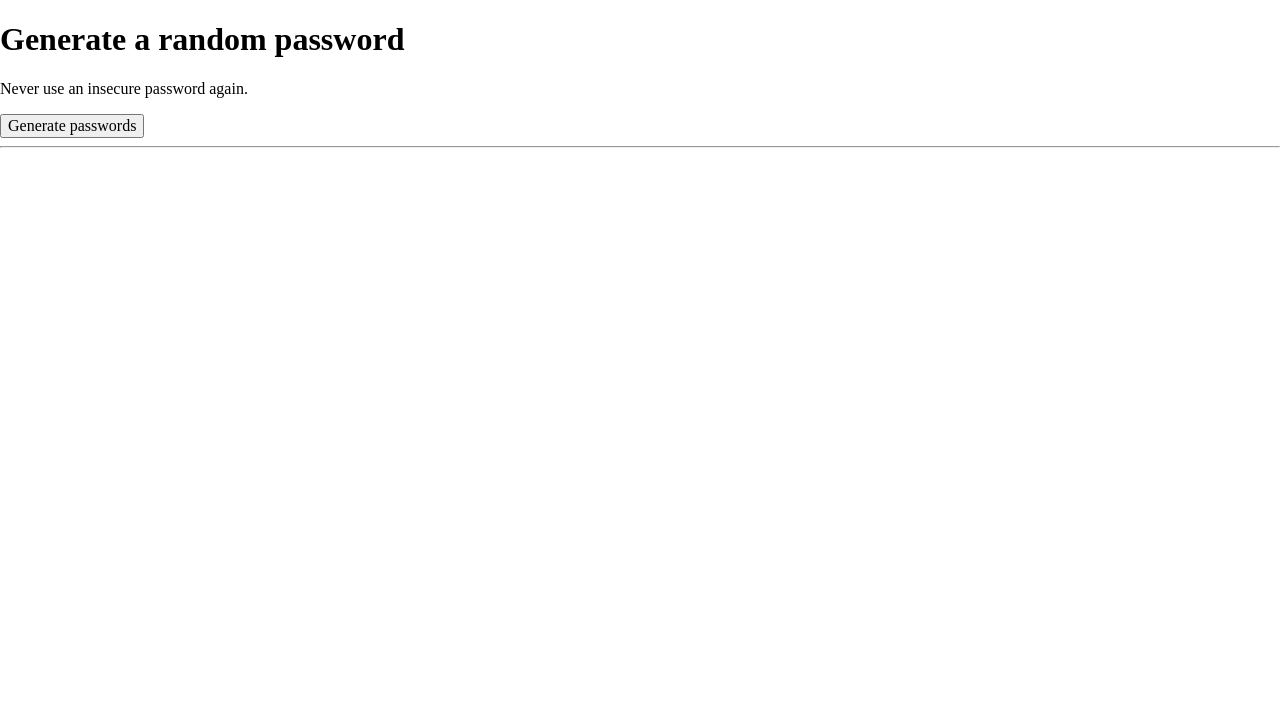
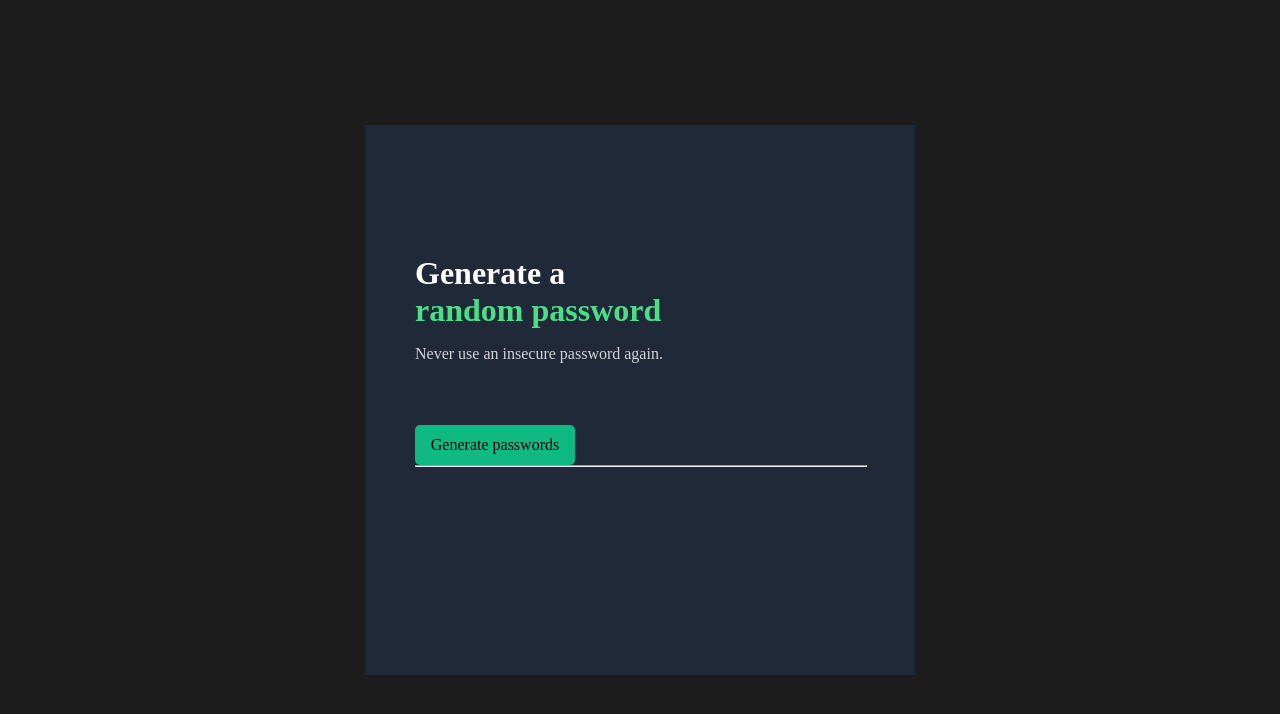
Before and after one commit to AppaSapkal01/Random-Password-Generator, a website built with Vite: page index.html in a window 1280 px wide. Built offline with nearby package versions, Linux system fonts and the light colour scheme.

Commit message:
added style

```diff
--- a/index.css
+++ b/index.css
@@ -1,3 +1,69 @@
+* {
+    margin: 0;
+    padding: 0;
+
+}
+
 body {
-    margin: 0;
+    background: #1C1C1C;
+    display: flex;
+    justify-content: center;
+    align-items: center;
+    font-family: 'Karla';
 }
+
+
+.container {
+    width: 550px;
+    height: 550px;
+    margin: auto;
+    background: #1F2937;
+
+}
+
+.content {
+    margin-left: 50px;
+}
+
+.title {
+    width: 250px;
+    height: 80px;
+    margin-top: 130px;
+    color: #FFFFFF;
+}
+
+#color-text {
+    color: #4ADF86;
+}
+
+.text {
+    width: 380px;
+    height: 30px;
+    margin-top: 10px;
+    color: #D5D4D8;
+}
+
+#btn {
+    margin-top: 50px;
+    width: 10rem;
+    height: 2.5rem;
+    background: #10B981;
+    border: none;
+    border-radius: 5px;
+    padding: 5px;
+
+}
+
+#btn-text {
+    padding: 0.3rem 0.2rem;
+}
+
+hr {
+    width: 450px;
+    padding-left: 0;
+}
+
+.display {
+    display: flex;
+    background: #bfc3c8;
+}
--- a/index.html
+++ b/index.html
@@ -3,12 +3,24 @@
         <link rel="stylesheet" href="index.css">
     </head>
     <body>
-        <h1>Generate a random password</h1>
-        <p>Never use an insecure password again.</p>
-        <button onclick="generatePass()">Generate passwords</button>
-        <hr>
-        <div id="first-pass"></div>
-        <div id="second-pass"></div>
-        <script src="index.js"></script>
+        <main class="container">
+            <div class="content">
+                <div class="title">
+                    <h1>
+                        Generate a
+                        <p id="color-text">random password</p>
+                    </h1>
+                </div>
+                <p class="text">Never use an insecure password again.</p>
+                <button id="btn" onclick="generatePass()"><p id="btn-text">Generate passwords</p></button>
+                <hr>
+                <div id="display-pass">
+                    <h3 class="display" id="first-pass"></h3>
+                    <h3 class="display" id="second-pass"></h3>
+                </div>
+                <script src="index.js"></script>
+                </div>
+            </div>
+        </main>
     </body>
 </html>
--- a/index.js
+++ b/index.js
@@ -4,14 +4,18 @@ const characters = ["A","B","C","D","E","F","G","H","I","J","K","L","M","N","O"
 let firstPassEl = document.getElementById("first-pass");
 let secondPassEl = document.getElementById("second-pass")
 function generatePass() {
+    firstPassEl.textContent = " ";
+    secondPassEl.textContent = " ";
+
     for (let i = 0; i < 10; i++) {
-    let random1 = Math.floor(Math.random() * characters.length)
-    firstPassEl.textContent += characters[random1];
+
+        let random1 = Math.floor(Math.random() * characters.length)
+        firstPassEl.textContent += characters[random1];
 
 
-    let random2 = Math.floor(Math.random() * characters.length)
-    secondPassEl.textContent += characters[random2];
+        let random2 = Math.floor(Math.random() * characters.length)
+        secondPassEl.textContent += characters[random2];
 
-}
+    }
 
 };
```
